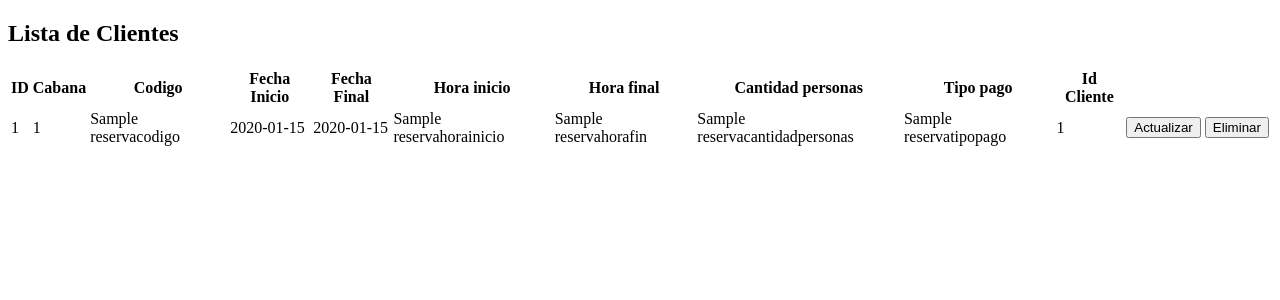
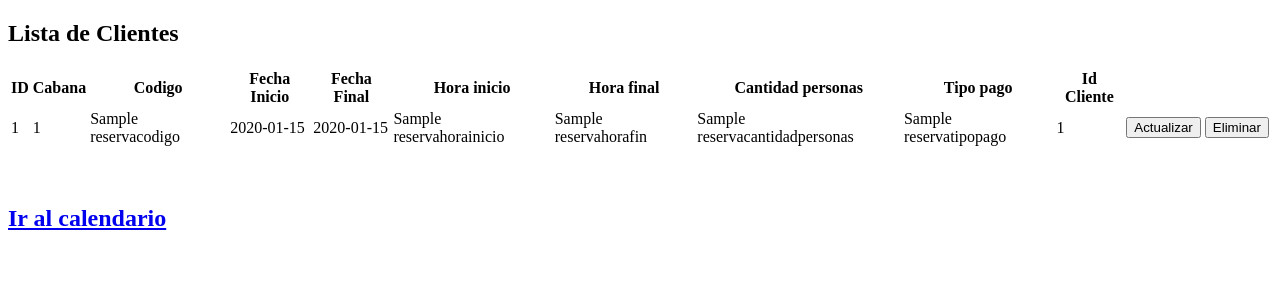
Before and after one commit to Kenneth2698/ReservaCabana, a PHP site: template view/verReserva.php in a window 1280 px wide. Shown: the top 300 px of the page. Run offline with PHP 8.4, Linux system fonts and the light colour scheme; the template is opened without the code that fills it: most values are stand-ins (such as "Sample title", 1, 10 or a date in 2020).

Commit message:
Se regresa el calendario desde lista de reservas

```diff
--- a/view/verCabanasCalendario.php
+++ b/view/verCabanasCalendario.php
@@ -15,6 +15,7 @@
 
     <div class="page-wrapper bg-gra-03 p-t-45 p-b-50">
         <div class="container">
+        <h2>Seleccionar cabaña para ver el calendario</h2>
             <form method="POST" action="?controlador=Reserva&accion=seleccionarCabanaParaCalendario">
 
             <label for="cabanaid">Nombre de la cabaña</label>
--- a/view/verReserva.php
+++ b/view/verReserva.php
@@ -54,6 +54,8 @@
             </tr>
         <?php }?>
         </table>
+            <br><br>
+        <h2><a href="?controlador=Reserva&accion=cargarCabanasParaCalendario">Ir al calendario</a></h2>
 
 
     </div>
```
